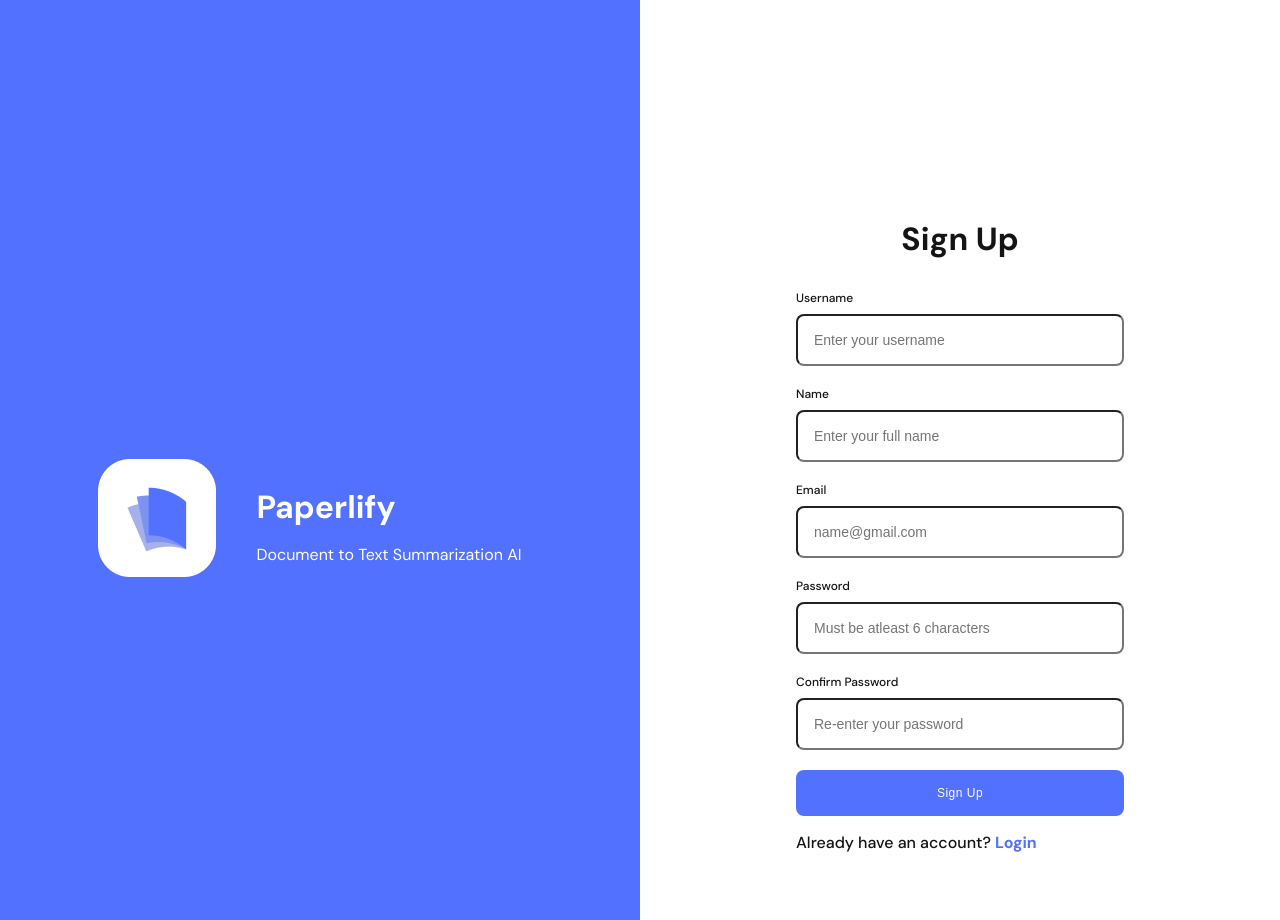
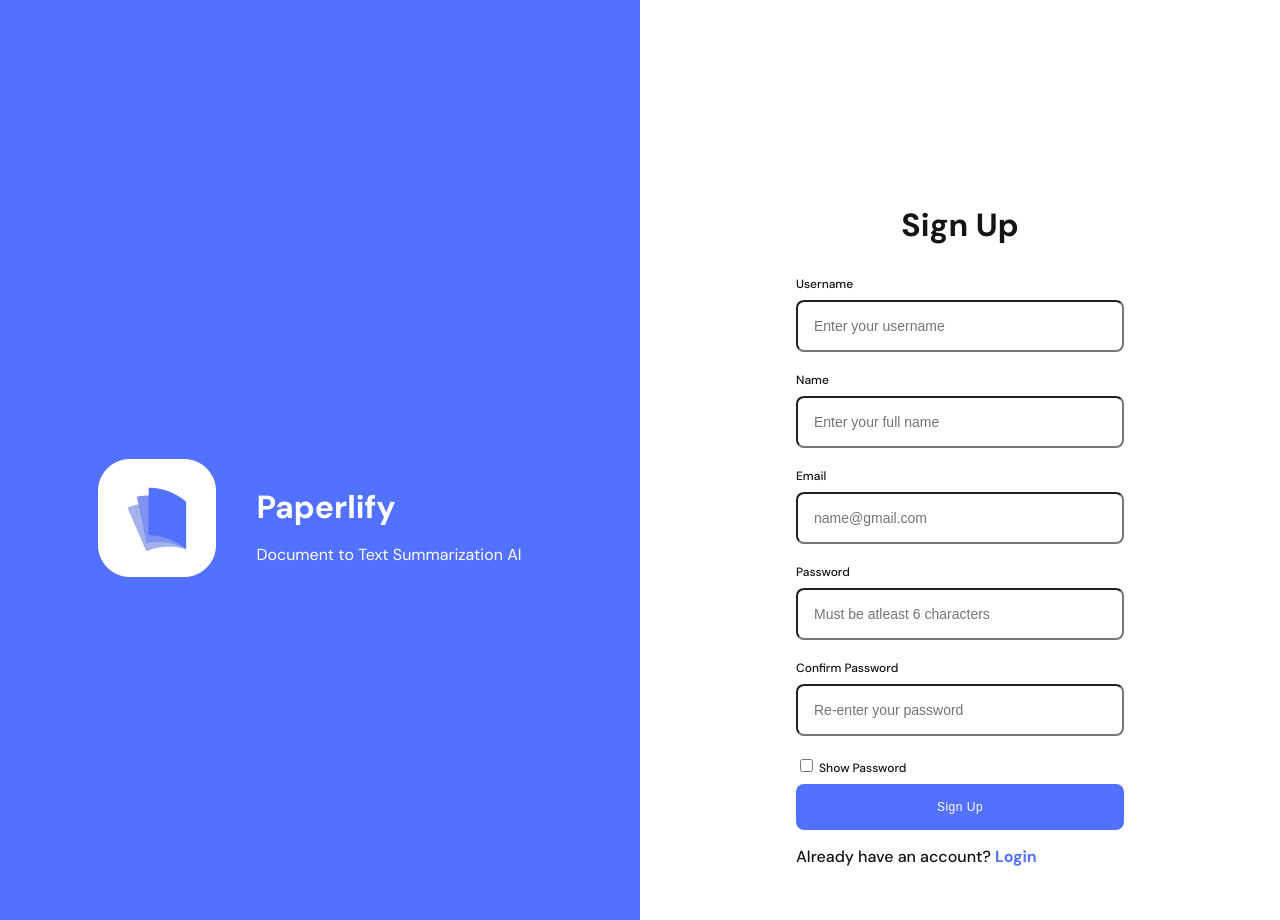
Before and after one commit to dheerazsah/Final-Year-Project-Paperlify, a Django app: page / in a window 1280 px wide. Run offline with Django 4.2, Linux system fonts and the light colour scheme.

Commit message:
Add: Javascript for Show Password Button
In this commit, I have added the functionality of show password in the login and signup page. To do so I have used eventListener and if else condition to show and hide the password.

```diff
--- a/Paperlify/templates/forgotpassword.html
+++ b/Paperlify/templates/forgotpassword.html
@@ -16,9 +16,11 @@
         <a href="{% url 'login' %}">Back</a>
     </div>
 
+    <section class="main-content">
+        <h1>Forgot Password</h1>
+    </section>
     <div class="forgot-password-container">
         <section class="content">
-            <h1 class="forgot-password-title">Forgot Password</h1>
 
             {% if user_not_found %}
                 <p class="error-message">{{ error }}</p>
--- a/Paperlify/templates/signup.html
+++ b/Paperlify/templates/signup.html
@@ -9,6 +9,25 @@
     <link rel="stylesheet" href="https://unicons.iconscout.com/release/v4.0.0/css/line.css">
     <link rel="icon" type="image/x-icon" href="./static/images/Paperlify Logo Blue.png">
     <title>Paperlify | Signup</title>
+
+    <script>
+        document.addEventListener('DOMContentLoaded', function () {
+            var passwordInput = document.getElementById('password');
+            var confirmPasswordInput = document.getElementById('confirm-password');
+            var showPasswordCheckbox = document.querySelector('input[type="checkbox"]');
+
+            showPasswordCheckbox.addEventListener('change', function () {
+                if (showPasswordCheckbox.checked) {
+                    passwordInput.type = 'text';
+                    confirmPasswordInput.type = 'text';
+                } else {
+                    passwordInput.type = 'password';
+                    confirmPasswordInput.type = 'password';
+                }
+            });
+        });
+    </script>
+
 </head>
 <body class="login-body">
     <div class="split-screen">
@@ -64,6 +83,13 @@
                     {% comment %} <i class="uil uil-eye-slash"></i> {% endcomment %}
                 </div>
 
+                <div class="input-container" cta>
+                    <label class="checkbox-container">
+                        <input type="checkbox">
+                        <span class="checkmark"></span> Show Password
+                    </label>
+                </div>
+
                 <button class="login-btn" type="submit">Sign Up</button>
                 <div class="login-container">
                        <p>Already have an account? <a href="{% url 'login' %}" class="hyper-link"><strong>Login</strong></a></p>
```
Also changed, not shown: Paperlify/templates/login.html (+16 -0 lines).
